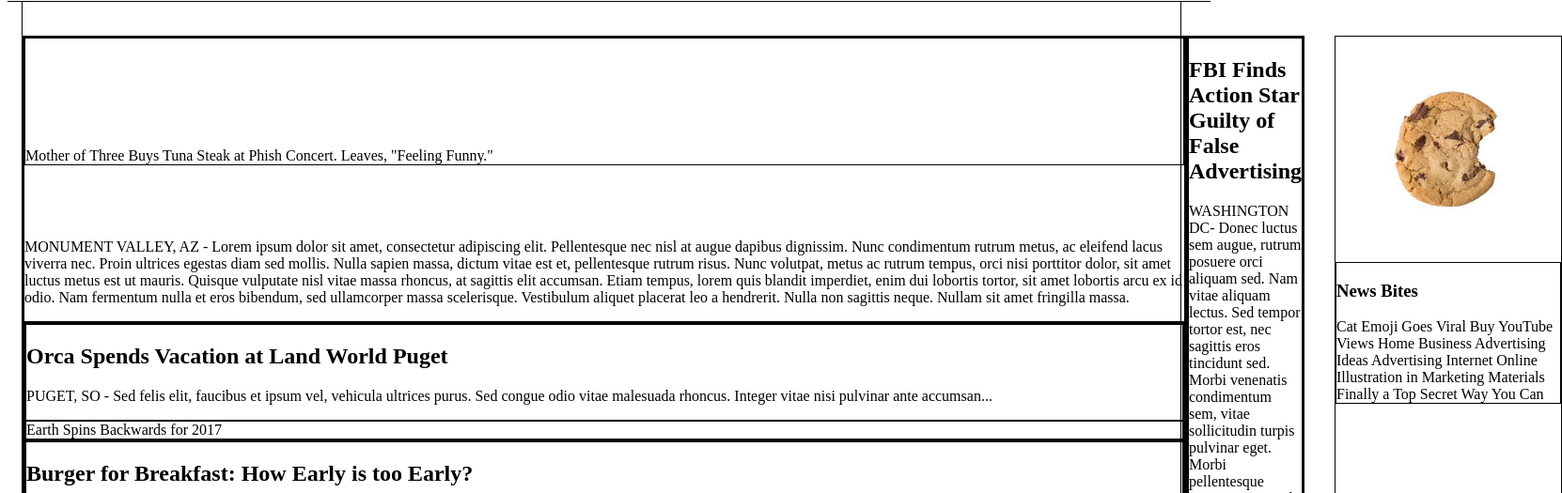
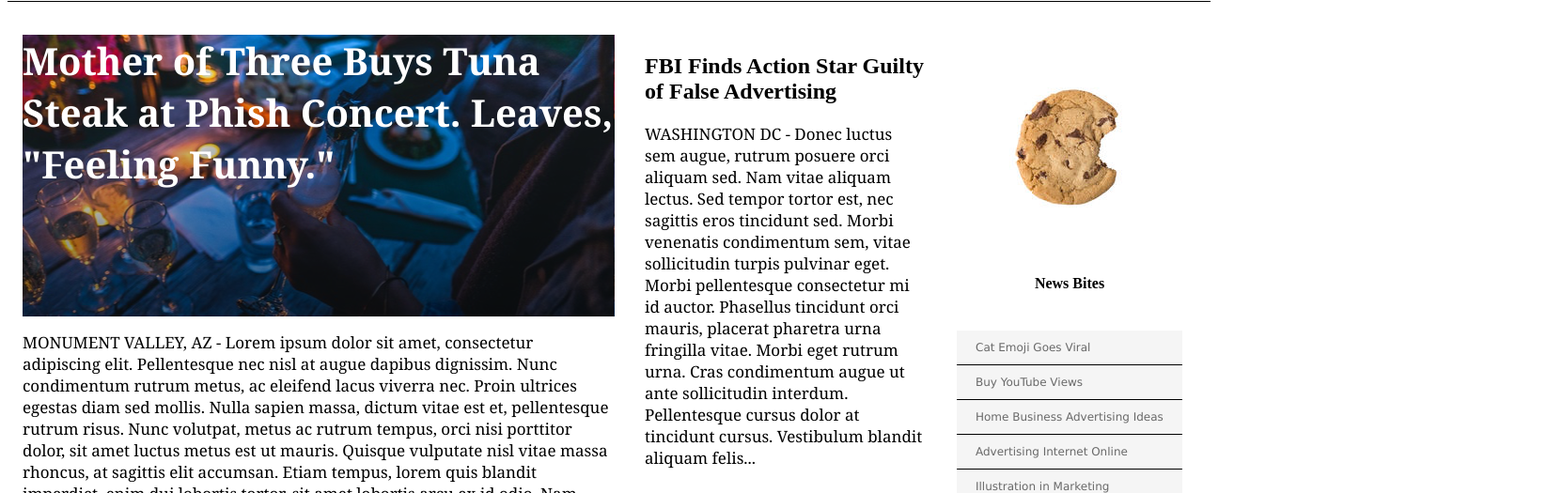
Before and after one commit to smithdc5/my_times, a plain HTML site: page index.html in a window 1280 px wide. Shown: the part 87-612 px from the top of the page at 94% size, 1662 px wide, since content can reach past the window. Drawn offline with Linux system fonts and the light colour scheme; files whose address does not match are found by name.

Commit message:
Add images and news bites styling.

```diff
--- a/index.html
+++ b/index.html
@@ -29,9 +29,9 @@
     <!-- Main content -->
     <div class="content">
       <!-- First news column -->
-      <div class="colum large">
+      <div class="column large">
         <div class="lead-story">
-          <div class="image content">
+          <div class="image-content">
             <span>Mother of Three Buys Tuna Steak at Phish Concert. Leaves, "Feeling Funny."</span>
           </div>
           <p class="narrative">
@@ -53,12 +53,12 @@
         <div class="story">
             <div class="text-content">
               <h2>Burger for Breakfast: How Early is too Early?</h2>
-              <p class=narrative>
-                Mew York, MY—Interdum et malesuada fames ac ante ipsum primis in faucibus. Pellentesque id quam facilisis, ultrices ante ut, rutrum enim. Praesent eu nisl erat.
+              <p class="narrative">
+                Mew York, MY - Interdum et malesuada fames ac ante ipsum primis in faucibus. Pellentesque id quam facilisis, ultrices ante ut, rutrum enim. Praesent eu nisl erat.
               </p>
             </div>
             <div class="pop-culture image-content">
-              <span>Research Shows Cameras</span>
+              <span>Research Shows Cameras Erase Memory</span>
             </div>
         </div>
       </div>
@@ -69,7 +69,7 @@
           <div class="text-content">
             <h2>FBI Finds Action Star Guilty of False Advertising</h2>
             <p class="narrative">
-              WASHINGTON DC- Donec luctus sem augue, rutrum posuere orci aliquam sed. Nam vitae aliquam lectus. Sed tempor tortor est, nec sagittis eros tincidunt sed. Morbi venenatis condimentum sem, vitae sollicitudin turpis pulvinar eget. Morbi pellentesque consectetur mi id auctor. Phasellus tincidunt orci mauris, placerat pharetra urna fringilla vitae. Morbi eget rutrum urna. Cras condimentum augue ut ante sollicitudin interdum. Pellentesque cursus dolor at tincidunt cursus. Vestibulum blandit aliquam felis...
+              WASHINGTON DC - Donec luctus sem augue, rutrum posuere orci aliquam sed. Nam vitae aliquam lectus. Sed tempor tortor est, nec sagittis eros tincidunt sed. Morbi venenatis condimentum sem, vitae sollicitudin turpis pulvinar eget. Morbi pellentesque consectetur mi id auctor. Phasellus tincidunt orci mauris, placerat pharetra urna fringilla vitae. Morbi eget rutrum urna. Cras condimentum augue ut ante sollicitudin interdum. Pellentesque cursus dolor at tincidunt cursus. Vestibulum blandit aliquam felis...
             </p>
           </div>
         </div>
@@ -78,14 +78,14 @@
             <span>Cats in Control-Is It a Thing?</span>
           </div>
           <p class="narrative">
-            BROOKLYN, NY- In molestie nulla sodales sit amet. Proin vulputate, ipsum porta aliquam commodo, nunc nibh tincidunt lorem, vel consectetur neque mi vel neque. Mauris ultricies, nulla scelerisque sollicitudin lobortis, dui est sodales sapien, a vestibulum velit diam eget felis. Vivamus dignissim lacinia dolor, quis commodo tellus pellentesque in.
+            BROOKLYN, NY - In molestie nulla sodales sit amet. Proin vulputate, ipsum porta aliquam commodo, nunc nibh tincidunt lorem, vel consectetur neque mi vel neque. Mauris ultricies, nulla scelerisque sollicitudin lobortis, dui est sodales sapien, a vestibulum velit diam eget felis. Vivamus dignissim lacinia dolor, quis commodo tellus pellentesque in.
           </p>
         </div>
       </div>
       <!-- Third news column -->
       <div class="column small">
         <img class="cookie" src="/Users/darin/Projects/MyTimes/resources/images/img-news-bite.png">
-        <div class="news bites">
+        <div class="news-bites">
           <h3>News Bites</h3>
           <span class="bite">Cat Emoji Goes Viral</span>
           <span class="bite">Buy YouTube Views</span>
--- a/resources/css/style.css
+++ b/resources/css/style.css
@@ -42,10 +42,6 @@ a {
   color: black
 }
 
-div {
-  border: 1px solid black;
-}
-
 .content {
   display: flex;
   width: 1232px;
@@ -74,27 +70,90 @@ div {
 h2 {
   display: block;
   font-size: 1.5em;
-  -webkit-margin-before: 0.83em;
-  -webkit-margin-after: 0.83em;
-  -webkit-margin-start: 0px;
-  -webkit-margin-end: 0px;
   font-weight: bold;
 }
 
 h3 {
   display: block;
   font-size: 1.17em;
-  -webkit-margin-before: 1em;
-  -webkit-margin-after: 1em;
-  -webkit-margin-start: 0px;
-  -webkit-margin-end: 0px;
+  font-weight: bold;
+}
+
+h2, h3 {
+  display: block;
   font-weight: bold;
 }
 
 p {
   display: block;
-  -webkit-margin-before: 1em;
-  -webkit-margin-after: 1em;
-  -webkit-margin-start: 0px;
-  -webkit-margin-end: 0px;
+  font-family: Georgia;
+  font-size: 17px;
+  color: black;
 }
+
+.image-content {
+  height: 300px;
+  margin-top: 15px;
+  font-family: Georgia;
+  font-weight: bold;
+  font-size: 30px;
+  color: white;
+  text-align: center;
+}
+
+.lead-story .image-content {
+  background-image: url("/Users/darin/Projects/MyTimes/resources/images/img-story-main.png");
+  width: 630px;
+  margin-top: 0;
+  font-size: 40px;
+  text-align: left;
+}
+
+.fall-cancelled.image-content {
+  background-image: url("/Users/darin/Projects/MyTimes/resources/images/img-story-2.png");
+}
+
+.pop-culture.image-content {
+  background-image: url("/Users/darin/Projects/MyTimes/resources/images/img-story-3.png");
+}
+
+.cat-ceo.image-content {
+  background-image: url("/Users/darin/Projects/MyTimes/resources/images/img-story-1.png");
+}
+
+.stories {
+  display: flex;
+  justify-content: space-between;
+  margin-top: 17px;
+}
+
+.story {
+  display: flex;
+  flex-direction: column;
+  width: 300px;
+}
+
+.stories.text-content {
+  height: 250px;
+}
+
+.narrative {
+  margin-top: 16px;
+}
+
+.news-bites h3 {
+  margin-bottom: 41px;
+  font-size: 16px;
+  font-weight: bold;
+  text-align: center;
+}
+
+.news-bites .bite {
+  display: block;
+  padding: 11px 20px;
+  border-bottom: 1px solid black;
+  background-color: WhiteSmoke;
+  font-family: Verdana;
+  font-size: 12px;
+  color: DimGray;
+}
```
